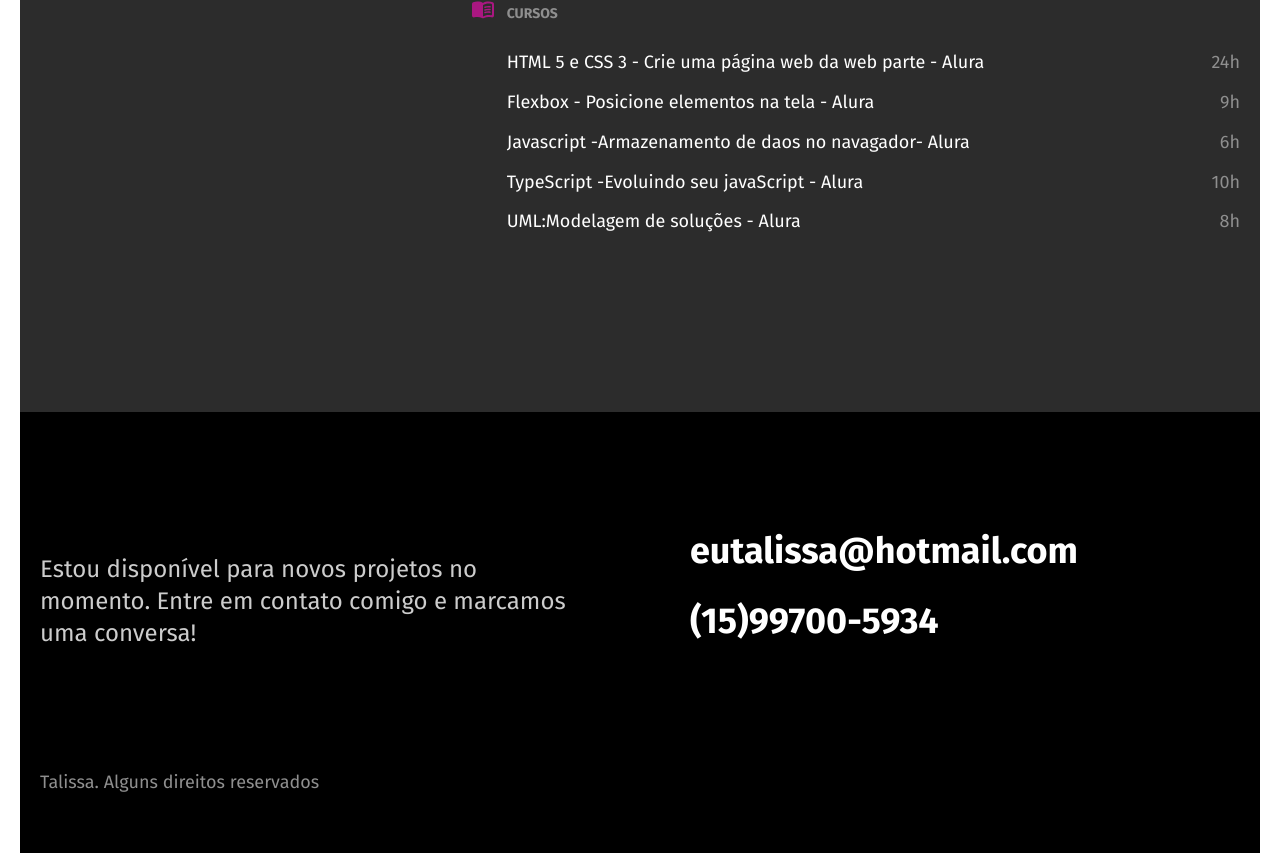
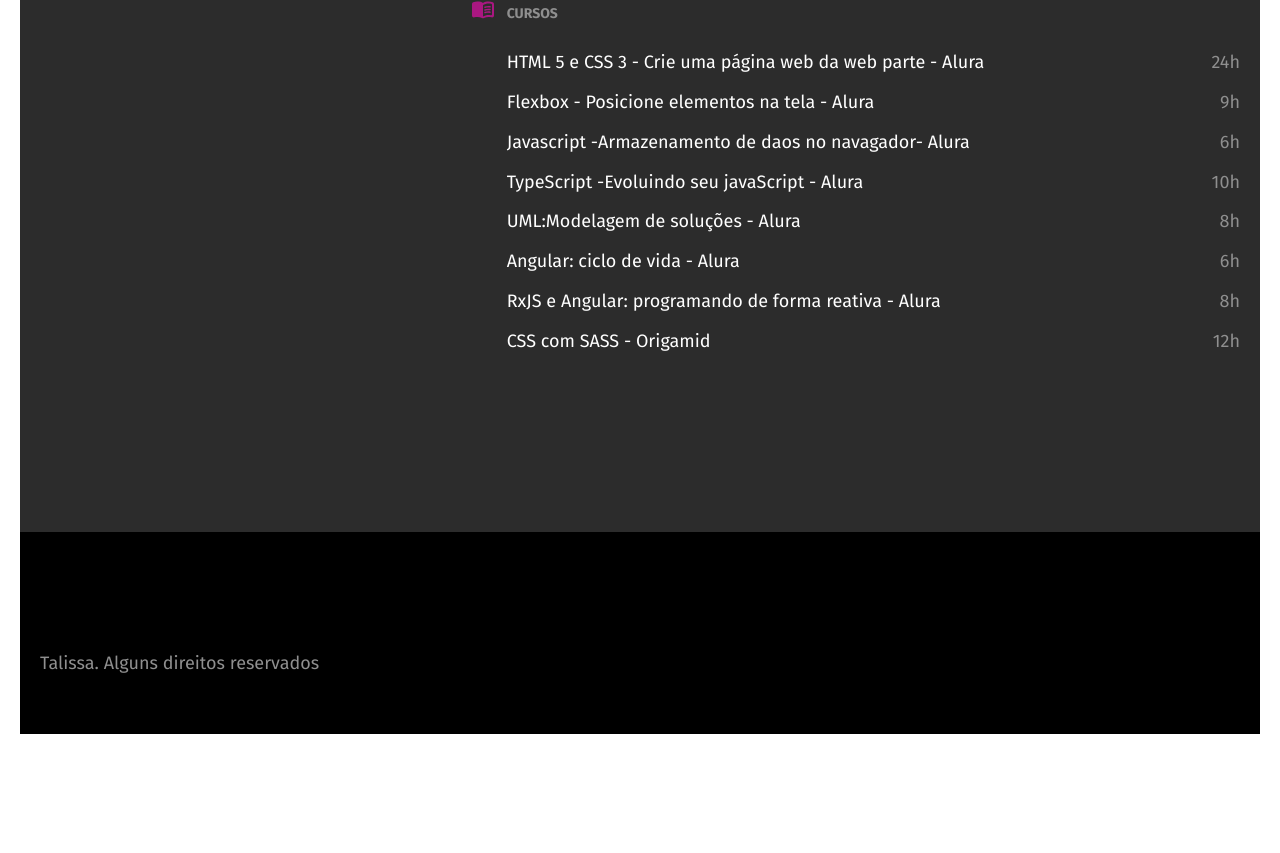
Before and after one commit to TalissaSantos/TalissaSantos.github.io, a plain HTML site: page index.html in a window 1280 px wide. Shown: the part 2067-2920 px from the top of the page. After the commit the page ends 2801 px from the top, so only its background shows below. Drawn offline with Linux system fonts and the light colour scheme.

Commit message:
atualizando

```diff
--- a/css/footer.css
+++ b/css/footer.css
@@ -4,7 +4,7 @@
   grid-template-columns: 1fr 1fr;
   align-items: center;
 }
-.footer-texto {
+/* .footer-texto {
   font-size: 1.5rem;
   line-height: 1.33;
   color: #cccccc;
@@ -20,9 +20,9 @@
 .footer-contato a {
   color: #ffffff;
   text-decoration: none;
-}
+} */
 .footer-copy {
-  grid-column: 1/-1;
+  /*  grid-column: 1/-1; */
   font-size: 1.125rem;
   color: #8f8f8f;
 }
--- a/index.html
+++ b/index.html
@@ -167,6 +167,16 @@
                   TypeScript -Evoluindo seu javaScript - Alura <span>10h</span>
                 </li>
                 <li>UML:Modelagem de soluções - Alura <span>8h</span></li>
+                <li>Angular: ciclo de vida - Alura <span>6h</span></li>
+                <li>
+                  RxJS e Angular: programando de forma reativa - Alura
+                  <span>8h</span>
+                </li>
+
+                <li>
+                  CSS com SASS - Origamid
+                  <span>12h</span>
+                </li>
               </ul>
             </div>
           </div>
@@ -175,14 +185,13 @@
     </section>
     <footer id="contato">
       <div class="container footer">
-        <p class="footer-texto">
-          Estou disponível para novos projetos no momento. Entre em contato
-          comigo e marcamos uma conversa!
+        <!-- <p class="footer-texto">
+          Entre em contato comigo e marcamos uma conversa!
         </p>
         <ul class="footer-contato">
           <li>eutalissa@hotmail.com</li>
           <li>(15)99700-5934</li>
-        </ul>
+        </ul> -->
         <p class="footer-copy">Talissa. Alguns direitos reservados</p>
       </div>
     </footer>
```
